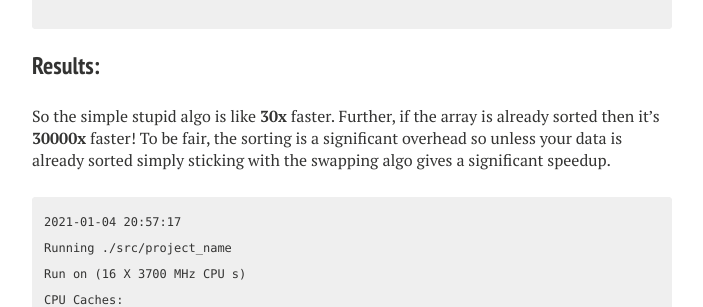
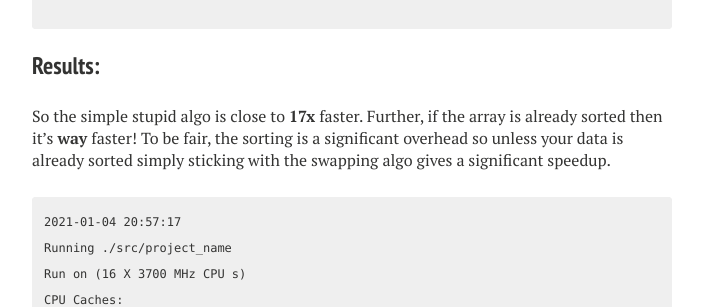
Before and after one commit to mycpuorg/mycpuorg.github.io, a Jekyll site: the page built from _posts/2021-01-03-set-or-unique.md, in a window 1280 px wide and 900 px high, scrolled down 5241 px. Shown: the part 155-462 px from the top of the window, without its empty margins (288-991 px from the left). Built offline with Jekyll 4.4.1, drawn with Linux system fonts in a browser that asks for light colours; nearby versions of some CDN libraries; comment, search, counter and statistics services are not loaded.

Commit message:
update prose

````diff
--- a/_posts/2021-01-03-set-or-unique.md
+++ b/_posts/2021-01-03-set-or-unique.md
@@ -222,8 +222,8 @@ BENCHMARK_MAIN();
 ```
 
 ### Results:
-So the simple stupid algo is like **30x** faster. Further, if the array is already
-sorted then it's **30000x** faster! To be fair, the sorting is a significant
+So the simple stupid algo is close to **17x** faster. Further, if the array is already
+sorted then it's **way** faster! To be fair, the sorting is a significant
 overhead so unless your data is already sorted simply sticking with the swapping
 algo gives a significant speedup.
 
````
